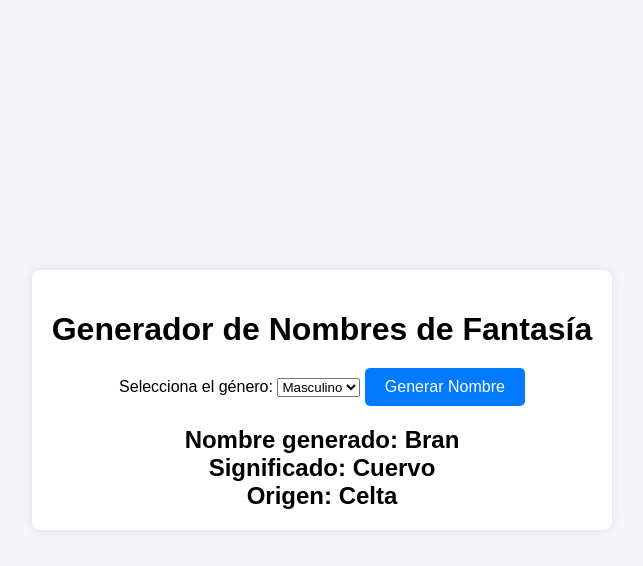
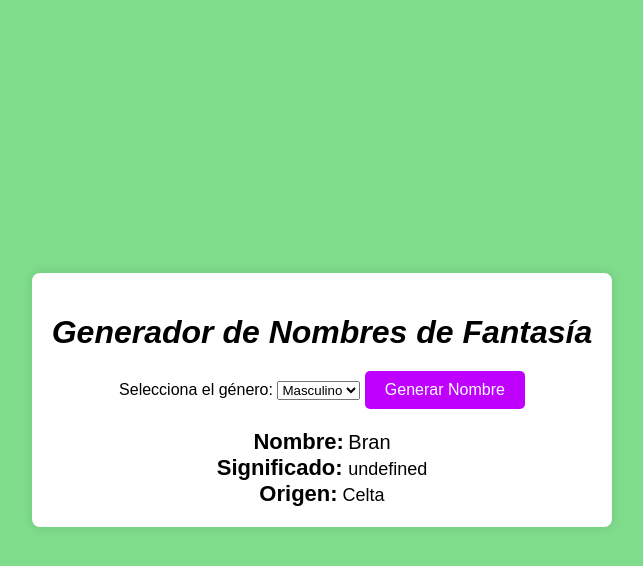
Before and after one commit to villaresblanca/Generator_FantasyNames, a plain HTML site: page index.html in a window 1280 px wide. Both pictures are taken after a click on the button "Generar Nombre". Shown: the whole page, without its empty margins (318-961 px from the left). Drawn offline with Linux system fonts and the light colour scheme.

Commit message:
Cambios actualizados

```diff
--- a/css/styles.css
+++ b/css/styles.css
@@ -1,6 +1,6 @@
 body {
     font-family: Arial, sans-serif;
-    background-color: #f4f4f9;
+    background-color: #7edc8b;
     display: flex;
     justify-content: center;
     align-items: center;
@@ -18,6 +18,7 @@ body {
 
 h1 {
     margin-bottom: 20px;
+    font-style: italic; /* Opcional: estilizar el origen en cursiva */
 }
 
 form {
@@ -25,7 +26,7 @@ form {
 }
 
 button {
-    background-color: #007bff;
+    background-color: #bf00ff;
     color: #fff;
     border: none;
     padding: 10px 20px;
@@ -35,11 +36,37 @@ button {
 }
 
 button:hover {
-    background-color: #0056b3;
+    background-color: #45b300;
 }
 
 #name-output {
-    font-size: 24px;
+    margin-top: 20px;
+    text-align: center; /* Centramos el texto */
+}
+
+.name-title {
+    font-size: 22px; /* Tamaño de fuente para "Nombre:" */
     font-weight: bold;
-    margin-top: 20px;
 }
+
+.name {
+    font-size: 20px; /* Tamaño de fuente grande para el nombre */
+}
+
+.meaning-title {
+    font-size: 22px; /* Tamaño de fuente para "Significado:" */
+    font-weight: bold;
+}
+
+.meaning {
+    font-size: 18px; /* Tamaño de fuente más pequeño para el significado */
+}
+
+.origin-title {
+    font-size: 22px; /* Tamaño de fuente para "Origen:" */
+    font-weight: bold;
+}
+
+.origin {
+    font-size: 18px; /* Tamaño de fuente igual al del significado para el origen */
+}
--- a/js/script.js
+++ b/js/script.js
@@ -29,17 +29,20 @@ const names = {
 function generateName() {
     const gender = document.getElementById('gender').value;
     const nameList = names[gender];
+
     if (!nameList || nameList.length === 0) {
         alert("No hay nombres disponibles para este género.");
         return;
     }
+
     const randomIndex = Math.floor(Math.random() * nameList.length);
     const randomName = nameList[randomIndex];
 
-    // Crear el mensaje con el nombre, descripción y origen
-    const message = `Nombre generado: ${randomName.name}<br>` +
-                    `Significado: ${randomName.meaning}<br>` +
-                    `Origen: ${randomName.origin}`;
+// Crear el mensaje con el nombre, significado y origen usando etiquetas HTML con clases
+    const message =
+                    `<span class="name-title">Nombre:</span> <span class="name">${randomName.name}<br>` +
+                    `<span class="meaning-title">Significado:</span> <span class="meaning">${randomName.significado}<br>` +
+                    `<span class="origin-title">Origen:</span> <span class="origin">${randomName.origin}</span>`;
 
     // Mostrar el mensaje en una ventana emergente
     // alert(message);
@@ -48,4 +51,4 @@ function generateName() {
     document.getElementById('name-output').innerHTML = message;
     // Usamos .innerHTML en lugar de .textContent para insertar HTML (como <br>) en el contenido del elemento.
 }
-// Puedo agregarle también la raza del personaje, origen, etc. etc.
+// Puedo agregarle también la raza del personaje, origen, inicial, etc.
```
